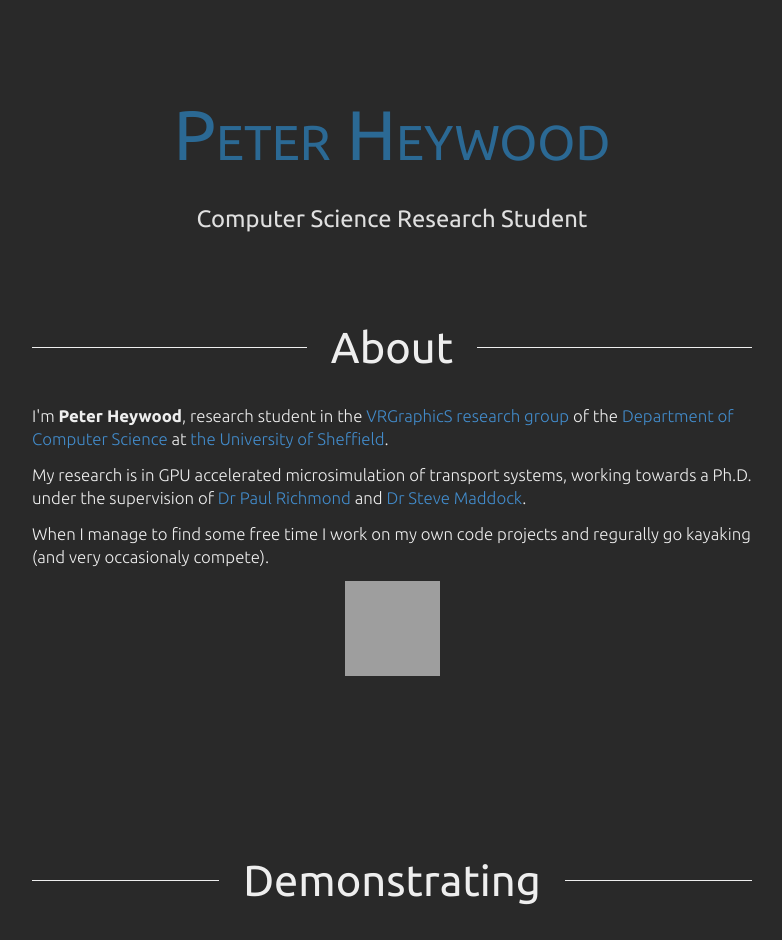
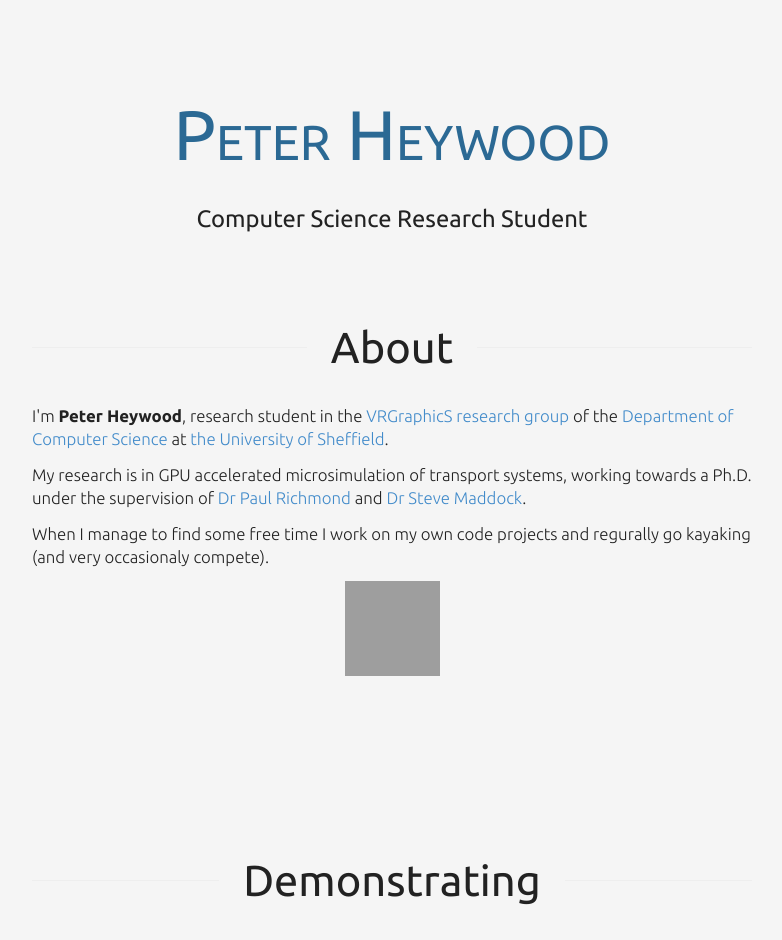
Before and after one commit to ptheywood/ptheywood.github.io, a Jekyll site: the page built from index.html, in a window 1280 px wide. Shown: the top 940 px of the page, without its empty margins (248-1030 px from the left). Built offline with Jekyll 4.4.1, drawn with Linux system fonts in a browser that asks for light colours; nearby versions of some CDN libraries; grey boxes are pictures that could not be loaded.

Commit message:
Trial lighter coloured site

```diff
--- a/css/main.css
+++ b/css/main.css
@@ -2,8 +2,8 @@ html,
 body {
     margin: 0;
     padding: 0;
-    background: #292929;
-    color: #f5f5f5;
+    background: #f5f5f5;
+    color: #222;
 }
 html, body,
 h1, h2, h3, h4, h5, h6, .h1, .h2, .h3, .h4, .h5, .h6,
@@ -49,7 +49,7 @@ a:active {
 .header {
     /*background: #212121 url(/img/poker-bkg.png) no-repeat top center;*/
     /*background: #212121;*/
-    color: #DFDFDF;
+    color: #222;
     /*min-height: 240px;*/
     text-align: center;
 }
@@ -264,13 +264,12 @@ footer {
 
 .sub-header {
     border-top: 1px solid #eee;
-    margin-bottom: 0;
-    margin-top: 24px;
+    margin: 24px auto 0 auto;
     text-align: center;
 }
 
 .sub-header span {
-    background: #292929;
+    background: #f5f5f5;
     display: inline-block;
     padding: 0 24px;
     position: relative;
@@ -278,8 +277,8 @@ footer {
 }
 
 section.content {
-  color: #eee;
-  min-height: 480px; /* fix for scrollspy */
+  color: #222;
+  /*min-height: 480px;*/ /* fix for scrollspy */
   padding: 16px 8px;
 
 }
@@ -287,21 +286,6 @@ section.content {
   section.content {
     padding: 60px 60px 120px 60px;
   }
-}
-section#about {
-  /*background: #292929;*/
-}
-
-section#contact {
-  /*background: #292929;*/
-}
-
-section#publications {
-  /*background: #555;*/
-}
-
-section#demonstrating {
-  /*background: #444;*/
 }
 
 /* Included syntax highlighting for one less http request */
```
